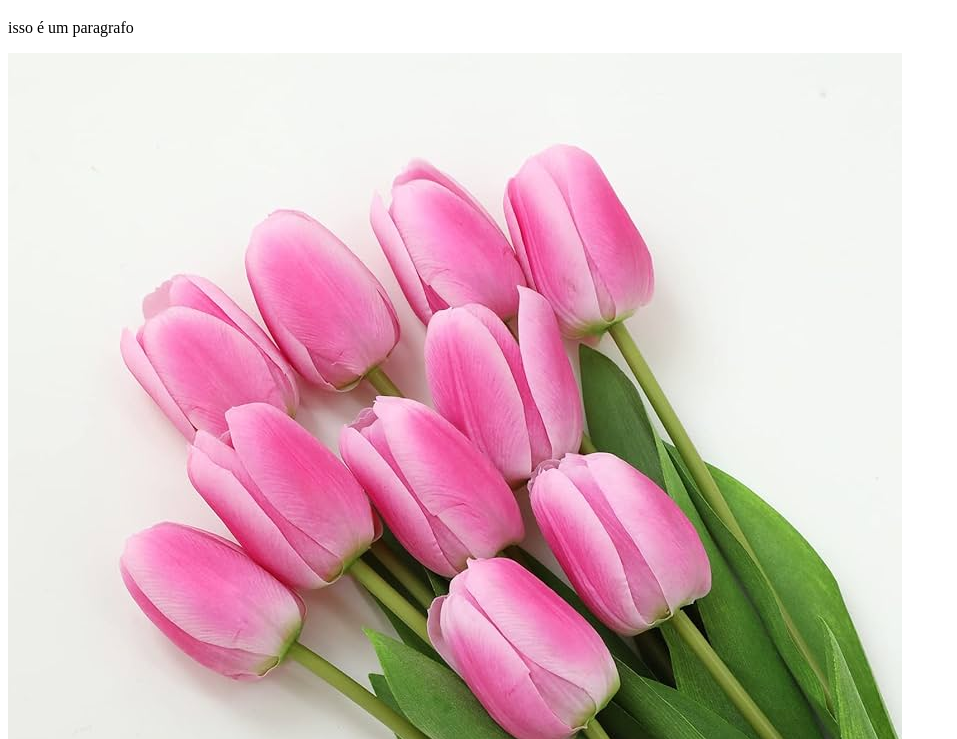
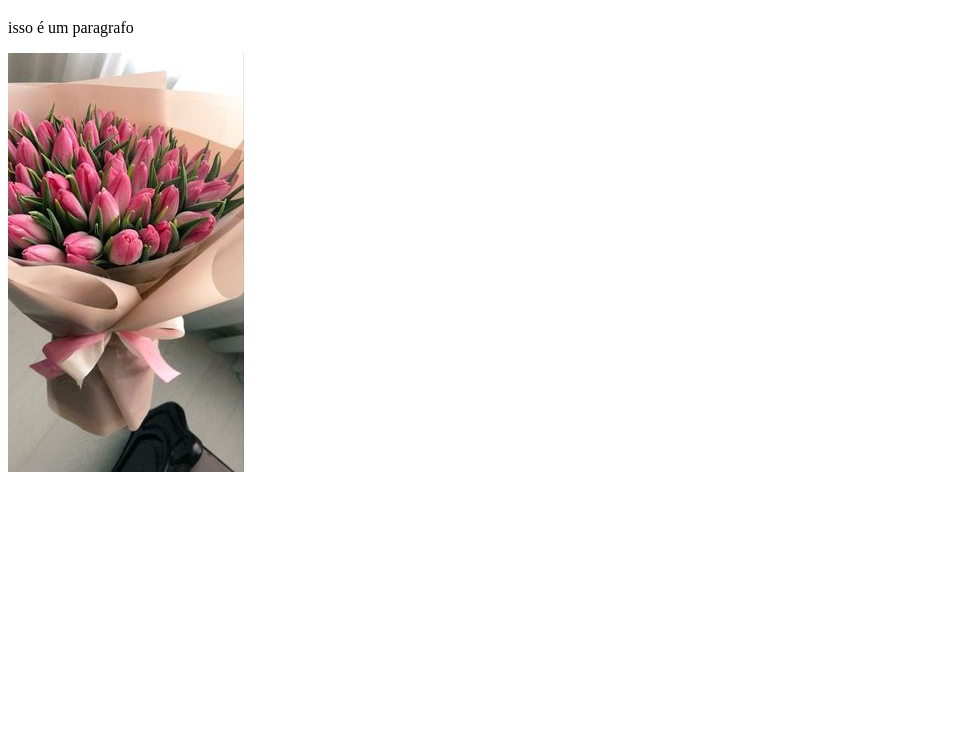
Before and after one commit to brend1bx/site-agrinho, a plain HTML site: page index.html in a window 1280 px wide. Shown: the part 61-800 px from the top of the page, without its empty margins (0-957 px from the left). Drawn offline with Linux system fonts and the light colour scheme.

Commit message:
alteração 8

```diff
--- a/index.html
+++ b/index.html
@@ -1,11 +1,11 @@
 <!DOCTYPE html>
-<html>
+<html lamg="pt-br">
     <head>
         <title> flor-site </title>
     </head>
     <body>
         <h1>flor-site</h1>
         <p>isso é um paragrafo</p>
-        <img src="site b.jpg">
+        <img src="sitef.jpg">
     </body>
 </html>
```
Also changed, not shown: site b.jpg (deleted), sitef.jpg (added).
